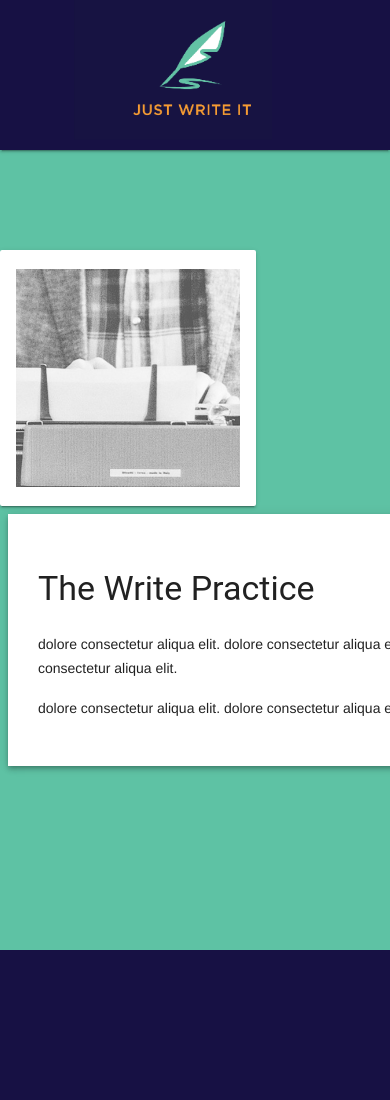
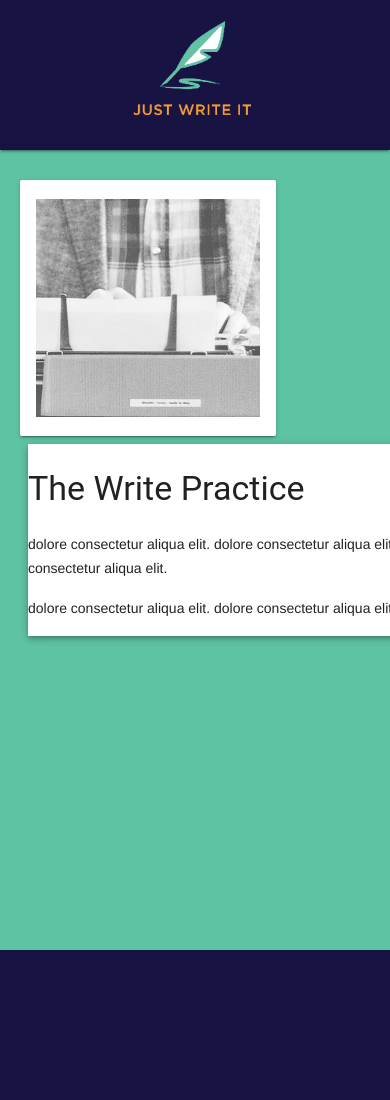
Before and after one commit to skylerdegrote/just-write-it-noauth, a PHP site: page /resources-writepractice.php in a window 390 px wide; the page is wider, and only the part inside the window is pictured. Run offline with PHP 8.4, Linux system fonts and the light colour scheme; style sheets or scripts are compiled from the project's sources; some libraries are stand-ins or nearby versions.

Commit message:
somewhat fixed mobile friendly for all pages

```diff
--- a/resources.php
+++ b/resources.php
@@ -14,7 +14,7 @@ $pageTitle = "Resources";
 </head>
 <body>
 <?php include ('includes/navigation.php') ?>
-<div class="container">
+<main class="container">
 <!--card-->
     <div class="demo-card-square mdl-card mdl-shadow--2dp">
                 <img src="images/resources/thewritepractice200.png">
@@ -28,6 +28,7 @@ $pageTitle = "Resources";
             </a>
         </div>
     </div>
+
 <!--card-->
     <div class="demo-card-square mdl-card mdl-shadow--2dp">
         <img src="images/resources/scrivener200.png">
@@ -56,7 +57,7 @@ $pageTitle = "Resources";
             </a>
         </div>
     </div>
-</div>
+</main>
 
 <?php include('includes/footer.php') ?>
 </body>
--- a/styles/navigation.css
+++ b/styles/navigation.css
@@ -35,7 +35,7 @@ a {
   margin-top: 100px;
   margin-right: 90px; }
 
-@media screen and (max-width: 1050px) {
+@media screen and (max-width: 1100px) {
   .mdl-layout__drawer-button {
     display: block; }
 
--- a/styles/navigation.scss
+++ b/styles/navigation.scss
@@ -44,7 +44,7 @@ a{
   margin-right:90px;
 }
 
-@media screen and (max-width: 1050px) {
+@media screen and (max-width: 1100px) {
   .mdl-layout__drawer-button{
     display: block;
   }
--- a/styles/resources.css
+++ b/styles/resources.css
@@ -17,13 +17,12 @@ body {
 
 .container {
   min-height: 650px;
-  padding-top: 250px;
+  padding-top: 180px;
   width: 1036px;
   margin: 0 auto; }
 
 .section {
   float: left;
-  margin: 0;
   padding: 0; }
 
 .writepractice, .scrivener {
@@ -65,23 +64,15 @@ body {
 
 @media screen and (max-width: 1050px) {
   .container {
-    min-height: 1050px;
-    padding-top: 250px;
-    min-width: 700px;
+    max-width: 1000px;
     margin: 0 auto; }
 
   .demo-card-square.mdl-card {
-    width: 320px;
+    width: 31%;
     height: 320px;
     float: left;
-    margin-bottom: 25px; }
-
-  .writepractice, .scrivener {
-    width: 90%; } }
-.mdl-color--white {
-  padding: 30px; }
-
-@media screen and (max-width: 650px) {
+    margin-bottom: 25px; } }
+@media screen and (max-width: 600px) {
   .container {
     min-height: 950px;
     width: 350px;
--- a/styles/resources.scss
+++ b/styles/resources.scss
@@ -1,16 +1,18 @@
 @import "variables";
 @import "main";
-
+//main.container{
+//  margin:0 auto;
+//  width: 1000px;
+//}
 .container{
   min-height:650px;
-  padding-top:250px;
+  padding-top:180px;
   width:1036px;
   margin:0 auto;
 }
 
 .section{
   float: left;
-  margin:0;
   padding:0;
 }
 
@@ -63,25 +65,27 @@
 
 @media screen and (max-width: 1050px) {
   .container{
-    min-height:1050px;
-    padding-top:250px;
-    min-width:700px;
+//    min-height:1050px;
+//    padding-top:250px;
+    max-width:1000px;
     margin:0 auto;
   }
   .demo-card-square.mdl-card {
-    width: 320px;
+    width: 31%;
     height: 320px;
     float: left;
     margin-bottom:25px;
+    //margin-left: auto;
+    //margin-right:auto;
   }
-  .writepractice, .scrivener{
-    width:90%;
+//  .writepractice, .scrivener{
+//    width:90%;
+//  }
+//}
+//.mdl-color--white{
+//    padding:30px;}
   }
-}
-.mdl-color--white{
-  padding:30px;
-}
-@media screen and (max-width: 650px) {
+  @media screen and (max-width: 600px) {
   .container{
     min-height:950px;
     width:350px;
```
Also changed, not shown: about.php (+6 -6 lines), styles/about.css (+7 -5 lines), styles/about.scss (+13 -5 lines), styles/home.css (+7 -0 lines), styles/home.scss (+8 -0 lines), 3 other files.
